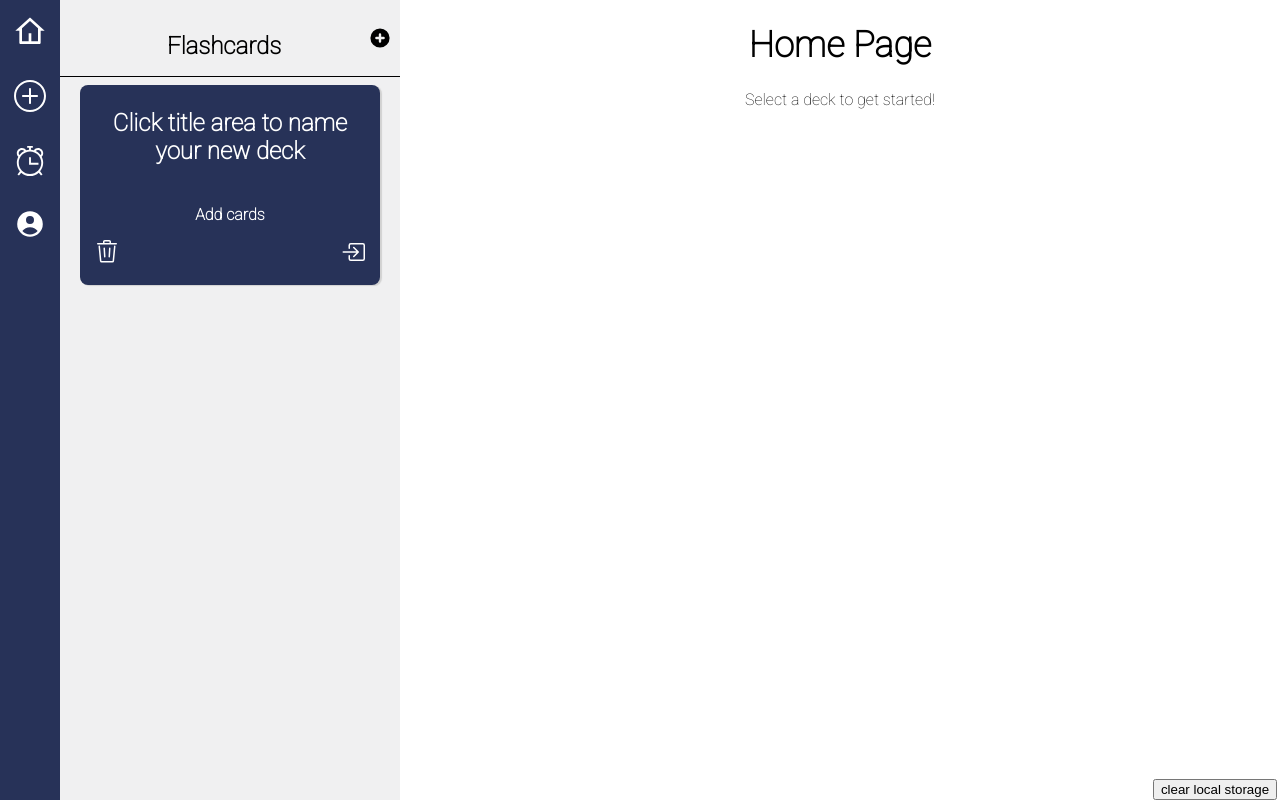
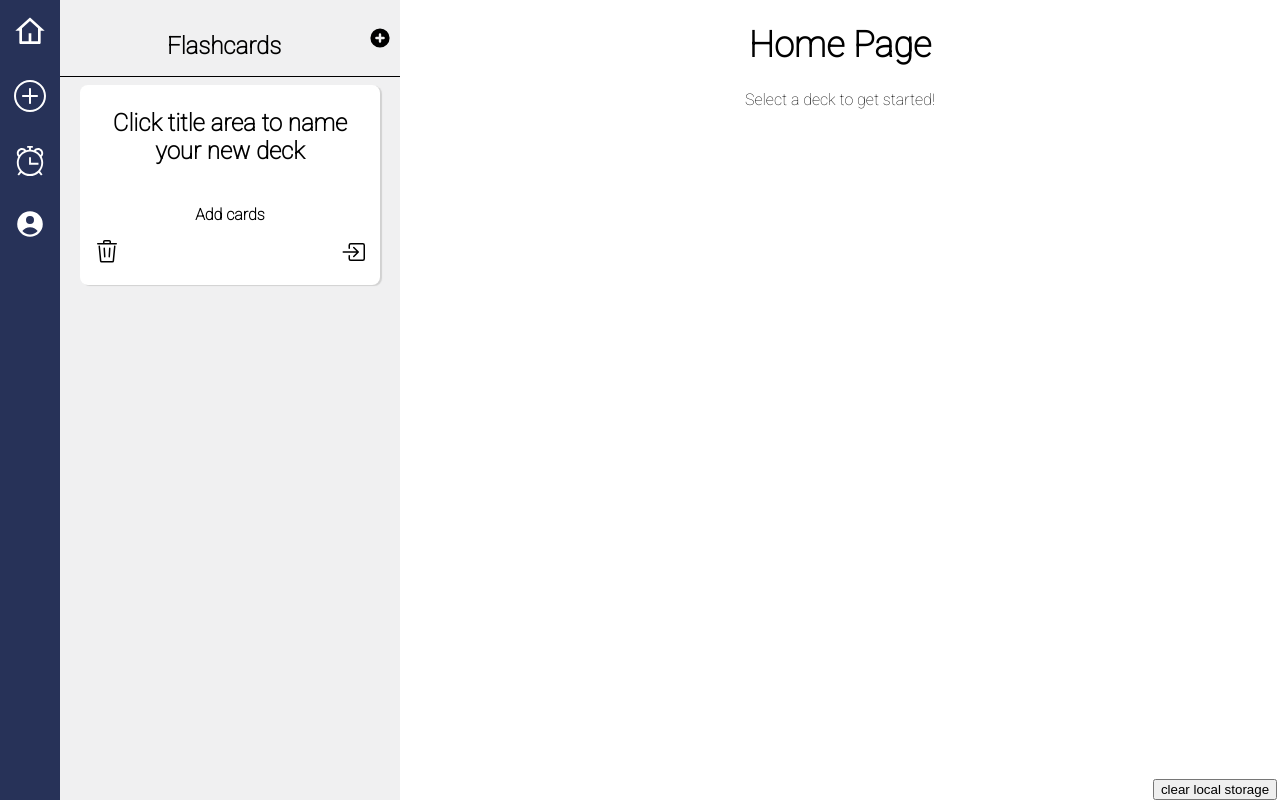
Before and after one commit to jstYang/FlashCardPRJ, a React (Create React App) app in the folder flashcardprj/: page / in a window 1280 px wide. Both pictures are taken after a click on the icon 380 px from the left and 38 px from the top of the page. Built offline with nearby package versions, Linux system fonts and the light colour scheme.

Commit message:
change deck colors

```diff
--- a/flashcardprj/src/Components/cards/Deck.css
+++ b/flashcardprj/src/Components/cards/Deck.css
@@ -1,7 +1,7 @@
 @import url("https://fonts.googleapis.com/css2?family=Roboto:wght@100&display=swap");
 
 .deck {
-  background: #273258;;
+  background:white;
   font-family: "Roboto", sans-serif;
   font-weight: bold;
   font-size: 24px;
@@ -18,14 +18,14 @@
 
 .deck-title {
   width: 90%;
-  color: white;
+  color:black;
 }
 
 .add-cards-button {
   font-size: 16px;
   cursor: pointer;
   font-weight: bold;
-  color:white;
+  color:black;
   width: 30%;
 }
 
@@ -43,13 +43,14 @@
 
 .remove-deck-button {
   cursor: pointer;
-  color: white;
+
 }
 
 .view-deck-button {
   cursor: pointer;
-  color: white;
+  color: black;
 }
+
 
 .deck-buttons {
   width: 90%;
```
